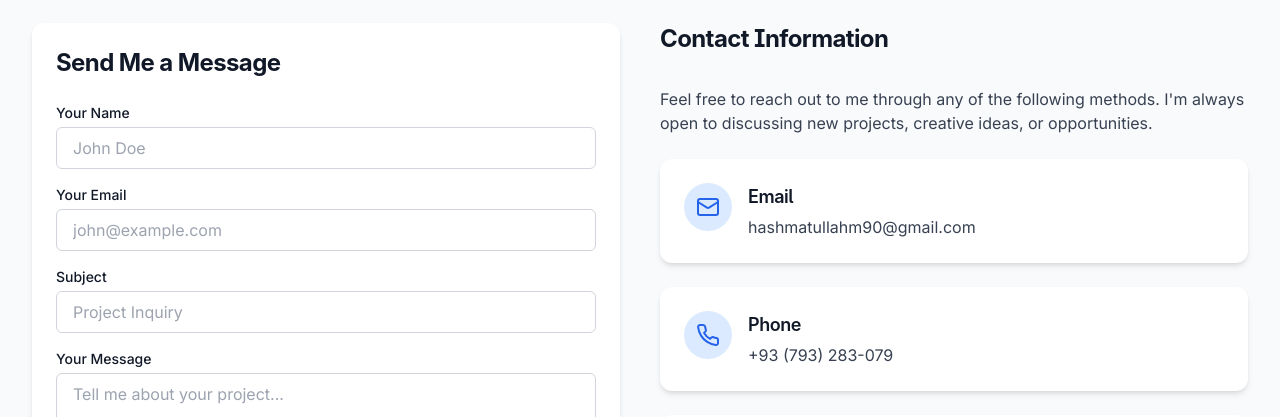
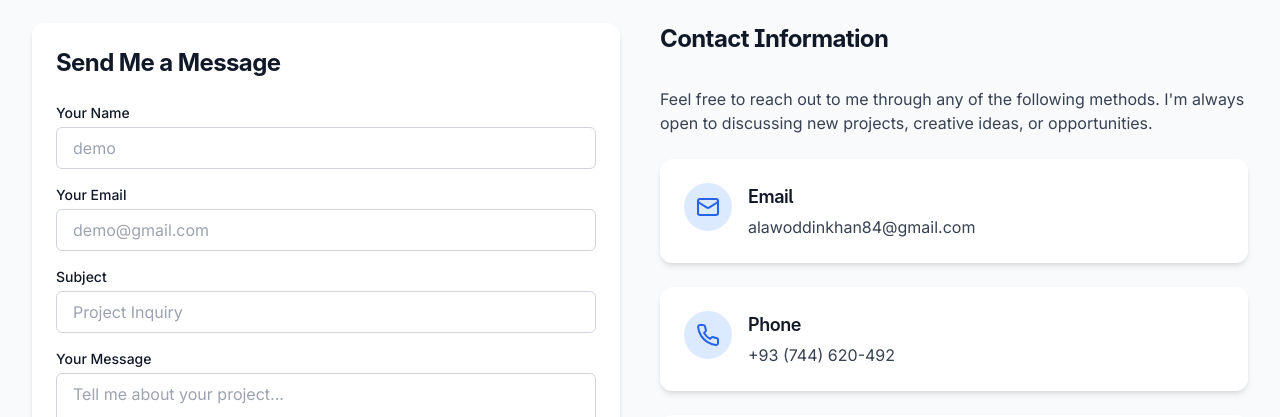
Before and after one commit to alawoddin/portifoil_react, a React (Vite) app: page / in a window 1280 px wide. Shown: the part 6120-6537 px from the top of the page. Built offline with nearby package versions, Linux system fonts and the light colour scheme.

Commit message:
the contact section is done

```diff
--- a/src/components/Contact.tsx
+++ b/src/components/Contact.tsx
@@ -33,14 +33,14 @@ const Contact = () => {
     {
       icon: <Mail size={24} />,
       title: "Email",
-      value: "hashmatullahm90@gmail.com",
-      link: "hashmatullahm90@gmail.com"
+      value: "alawoddinkhan84@gmail.com",
+      link: "alawoddinkhan84@gmail.com"
     },
     {
       icon: <Phone size={24} />,
       title: "Phone",
-      value: "+93 (793) 283-079",
-      link: "tel:+93793283079"
+      value: "+93 (744) 620-492",
+      link: "tel:+93744620492"
     },
     {
       icon: <MapPin size={24} />,
@@ -163,7 +163,7 @@ const Contact = () => {
                         ? 'border-red-500 focus:ring-red-500'
                         : 'border-gray-300 dark:border-gray-700 focus:ring-primary-500'
                     } bg-white dark:bg-gray-800 focus:outline-none focus:ring-2`}
-                    placeholder="John Doe"
+                    placeholder="demo"
                   />
                   {errors.name && (
                     <p className="text-red-500 text-sm mt-1">{errors.name}</p>
@@ -185,7 +185,7 @@ const Contact = () => {
                         ? 'border-red-500 focus:ring-red-500'
                         : 'border-gray-300 dark:border-gray-700 focus:ring-primary-500'
                     } bg-white dark:bg-gray-800 focus:outline-none focus:ring-2`}
-                    placeholder="john@example.com"
+                    placeholder="demo@gmail.com"
                   />
                   {errors.email && (
                     <p className="text-red-500 text-sm mt-1">{errors.email}</p>
@@ -321,7 +321,7 @@ const Contact = () => {
                   Have a project in mind? I'm currently available for freelance work.
                 </p>
                 <a
-                  href="mailto:contact@hashmatullah.dev"
+                  href="alawoddinkhan84@gmail.com"
                   className="inline-block px-6 py-2 bg-white text-primary-600 rounded-md font-medium hover:bg-gray-100 transition-colors"
                 >
                   Start a Conversation
```
